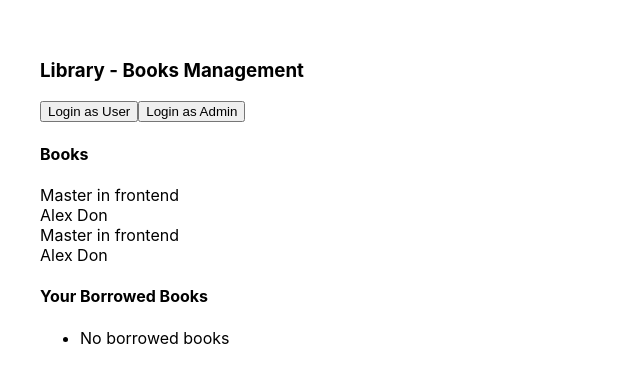
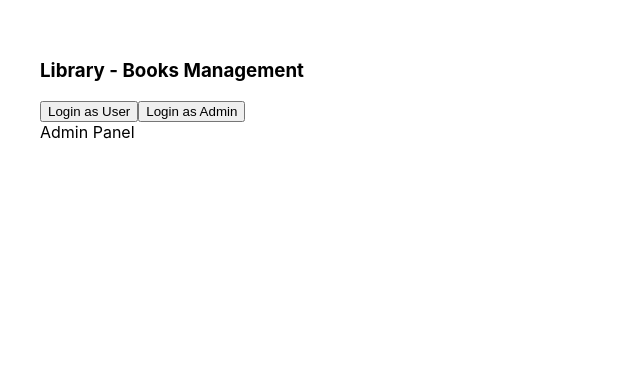
Before and after one commit to gnani007/library_management, a React (Vite) app in the folder library_management/: page /admin in a window 1280 px wide. Shown: the top 382 px of the page, without its empty margins (0-640 px from the left). Built offline with nearby package versions, Linux system fonts and the light colour scheme.

Commit message:
feat: Routes added for admin and normal users

```diff
--- a/library_management/src/App.tsx
+++ b/library_management/src/App.tsx
@@ -2,14 +2,31 @@ import './App.scss'
 import Header from './components/Header'
 import BookList from './components/BookList'
 import BorrowedBookList from './components/BorrowedBookList'
+import AdminPanel from './components/AdminPanel'
+import { Routes, Route, Navigate, Link } from 'react-router-dom'
 
 function App() {
   return (
     <div className='library-main-container'>
       <Header />
       <div className='book-llist-container'>
-        <BookList />
-        <BorrowedBookList />
+        <Routes>
+          <Route
+            path="/"
+            element={
+              <>
+                <BookList />
+                <BorrowedBookList />
+              </>
+            }
+          />
+          <Route
+            path="/admin"
+            element={
+              <AdminPanel />
+            }
+          />
+        </Routes>
       </div>
     </div>
   )
--- /dev/null
+++ b/library_management/src/components/AdminPanel.tsx
@@ -0,0 +1,7 @@
+const AdminPanel = () => {
+  return (
+    <div>Admin Panel</div>
+  )
+}
+
+export default AdminPanel
--- a/library_management/src/main.tsx
+++ b/library_management/src/main.tsx
@@ -1,9 +1,12 @@
 import { StrictMode } from 'react'
 import { createRoot } from 'react-dom/client'
+import { BrowserRouter } from 'react-router-dom'
 import App from './App.tsx'
 
 createRoot(document.getElementById('root')!).render(
   <StrictMode>
-    <App />
+    <BrowserRouter>
+      <App />
+    </BrowserRouter>
   </StrictMode>,
 )
```
